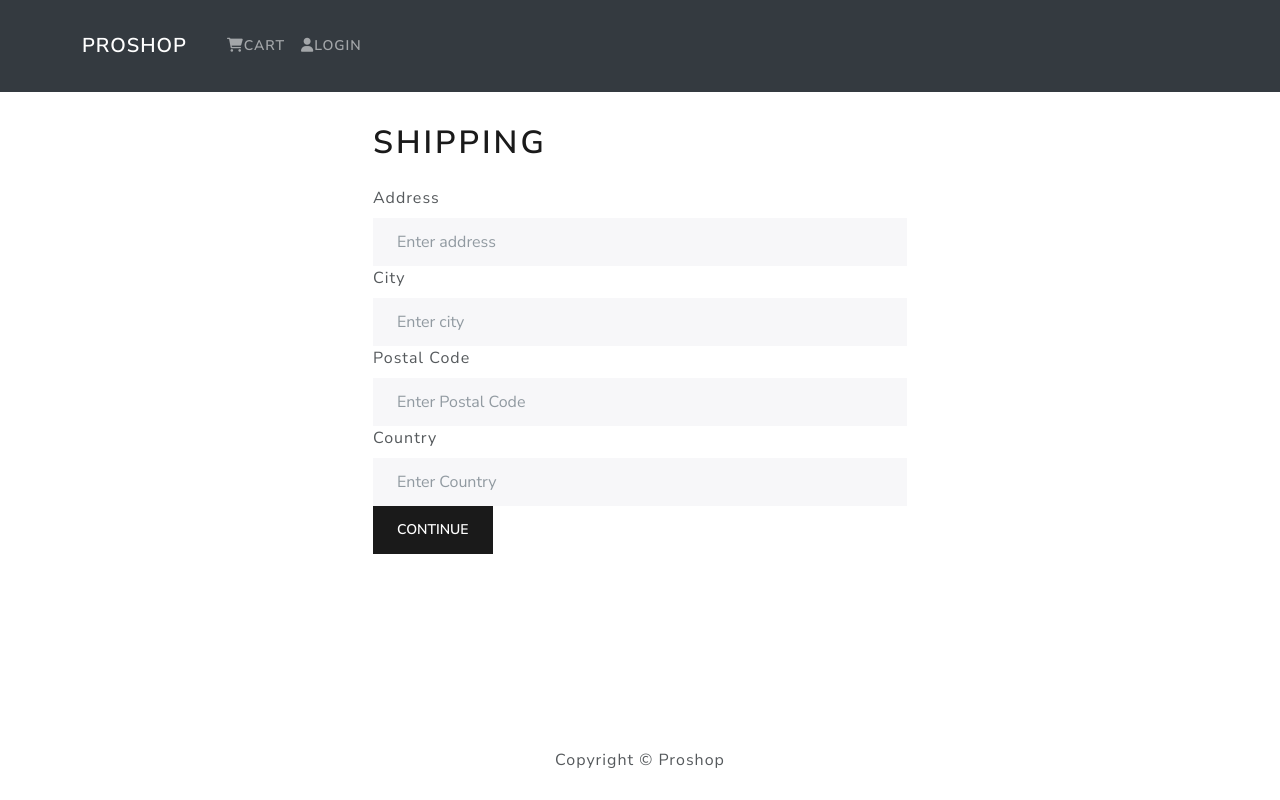
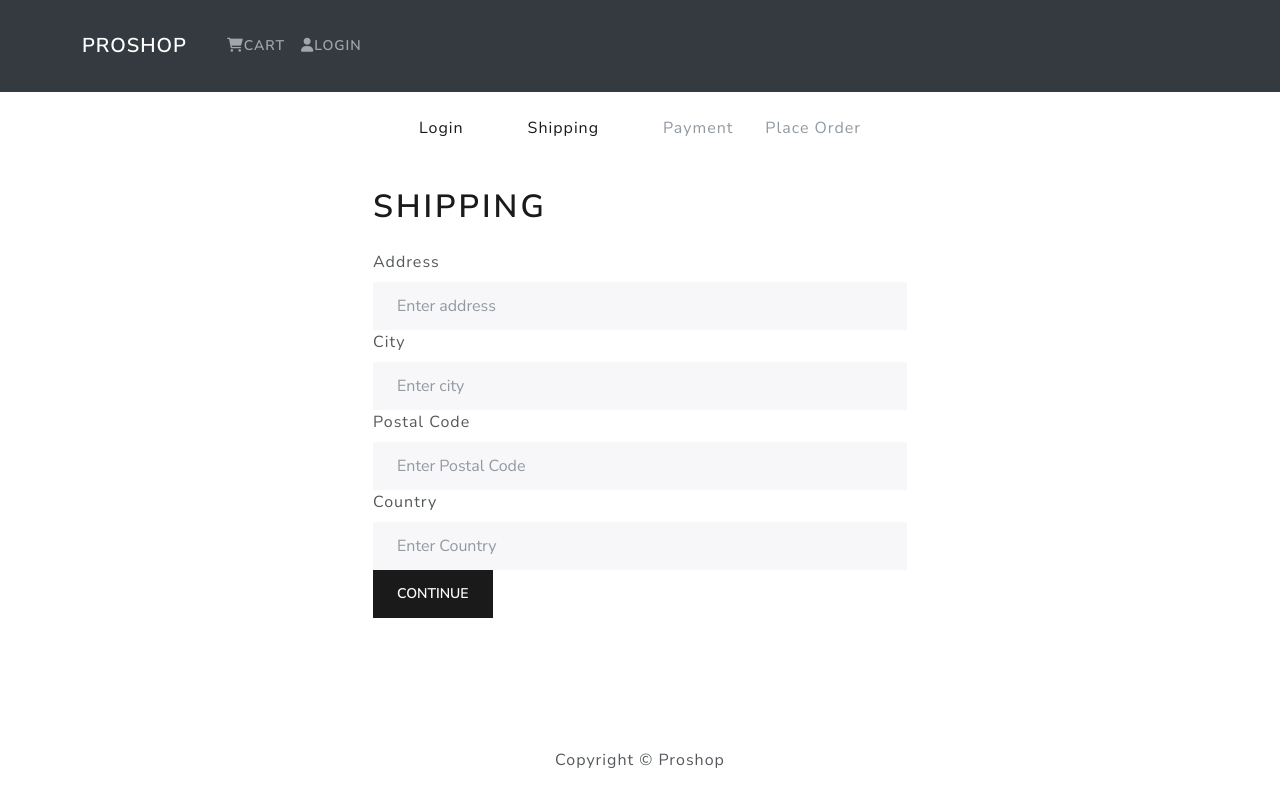
Before and after one commit to andres-condezo/ecommerce, a React (Create React App) app in the folder frontend/: page /shipping in a window 1280 px wide. Built offline with nearby package versions, Linux system fonts and the light colour scheme.

Commit message:
Add checkout steps component to ShippingScreen

```diff
--- a/frontend/src/screens/ShippingScreen.js
+++ b/frontend/src/screens/ShippingScreen.js
@@ -2,6 +2,7 @@ import React, { useState } from "react";
 import { Button, Form } from "react-bootstrap";
 import { useDispatch, useSelector } from "react-redux";
 import { useNavigate } from "react-router-dom";
+import { CheckoutSteps } from "../components/CheckoutSteps";
 import { FormContainer } from "../components/FormContainer";
 import { saveShippingAddress } from "../store/actions/cartActions";
 
@@ -27,6 +28,8 @@ export const ShippingScreen = () => {
 
   return (
     <FormContainer>
+      <CheckoutSteps step1 step2 />
+
       <h1>SHIPPING</h1>
 
       <Form onSubmit={submitHandler}>
```
